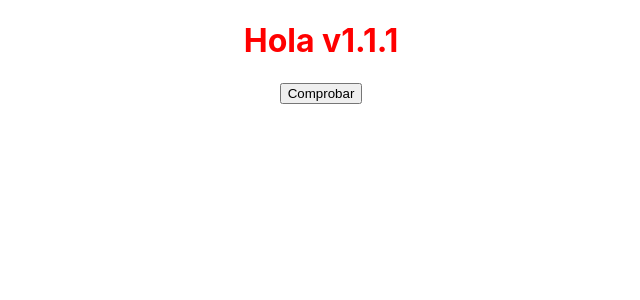
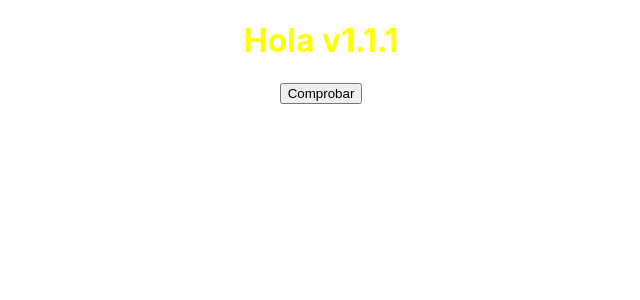
Before and after one commit to hugo176/Front_prueba_cach-, a React (Create React App) app: page / in a window 1280 px wide. Shown: the top 300 px of the page, without its empty margins (319-959 px from the left). Built offline with nearby package versions, Linux system fonts and the light colour scheme.

Commit message:
Change color to yellow

```diff
--- a/src/index.css
+++ b/src/index.css
@@ -1,6 +1,6 @@
 body {
   margin: 0;
-  color: red;
+  color: yellow;
   font-family: -apple-system, BlinkMacSystemFont, 'Segoe UI', 'Roboto', 'Oxygen',
     'Ubuntu', 'Cantarell', 'Fira Sans', 'Droid Sans', 'Helvetica Neue',
     sans-serif;
```
